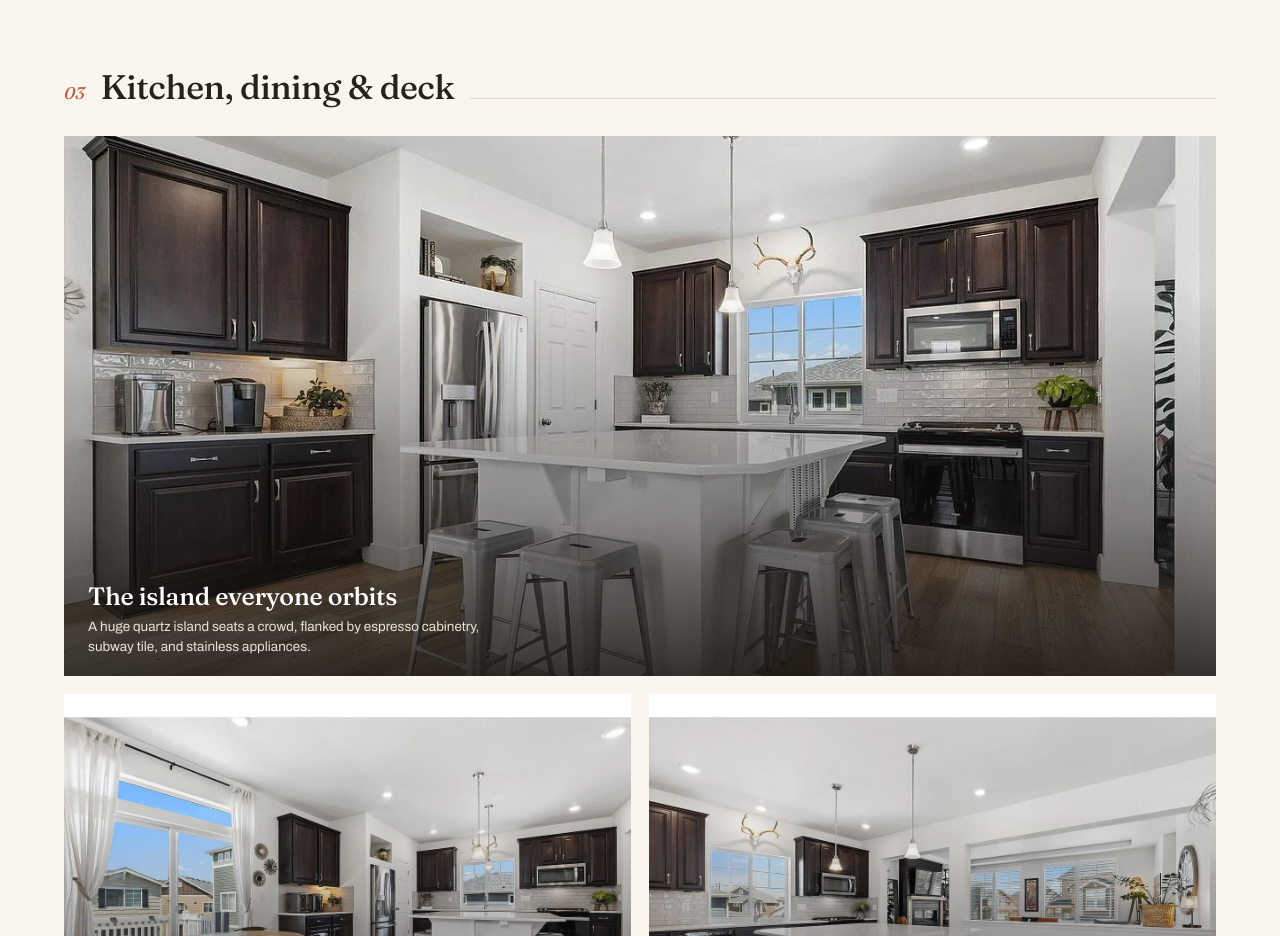
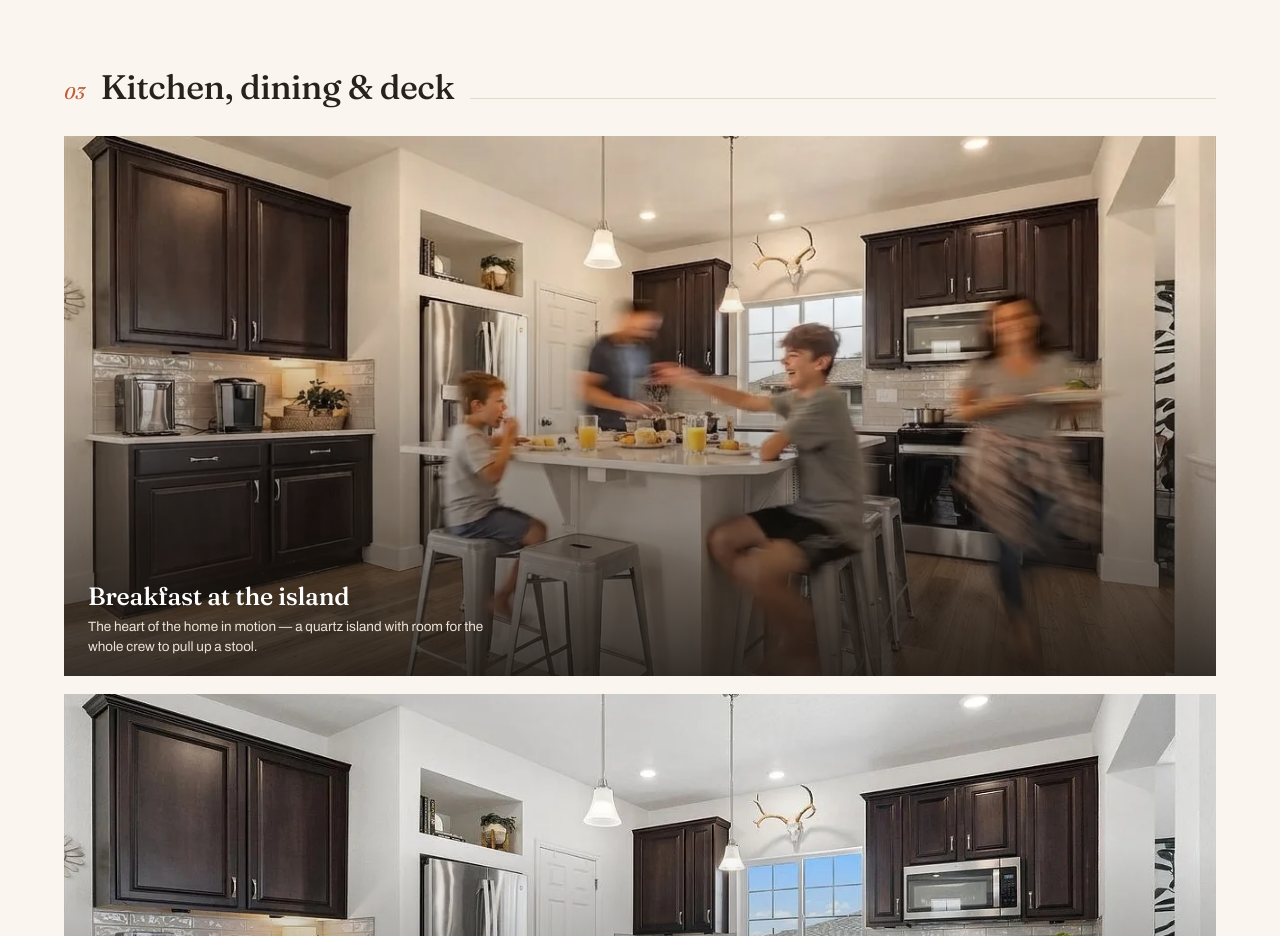
Before and after one commit to HankPantier/1050highlandsdr, a plain HTML site: page the-home.html in a window 1280 px wide. Shown: the part 3600-4536 px from the top of the page. Drawn offline with Linux system fonts and the light colour scheme.

Commit message:
Add breakfast lifestyle photo to lead the Kitchen chapter
Co-Authored-By: Claude Fable 5 <noreply@anthropic.com>
Claude-Session: https://claude.ai/code/session_01JoWKYxupTqFz9NFgzcaoJh

```diff
--- a/the-home.html
+++ b/the-home.html
@@ -181,6 +181,11 @@
   <section class="wrap section-tight">
     <div class="chapter-head reveal"><span class="chapter-num">03</span><h2>Kitchen, dining &amp; deck</h2><span class="line"></span></div>
     <div class="g-grid">
+      <figure class="photo clickable g-full reveal">
+        <img src="images/kitchen-breakfast.webp" alt="Family gathered at the kitchen island for breakfast, with pendant lights, espresso cabinetry and stainless appliances" loading="lazy">
+        <div class="scrim"></div>
+        <figcaption><div class="cap-h">Breakfast at the island</div><div class="cap-d">The heart of the home in motion — a quartz island with room for the whole crew to pull up a stool.</div></figcaption>
+      </figure>
       <figure class="photo clickable g-full reveal">
         <img src="images/kitchen-island-wide.webp" alt="Kitchen with oversized white quartz island, espresso cabinets and stainless appliances" loading="lazy">
         <div class="scrim"></div>
```
Also changed, not shown: images/kitchen-breakfast.webp (added).
